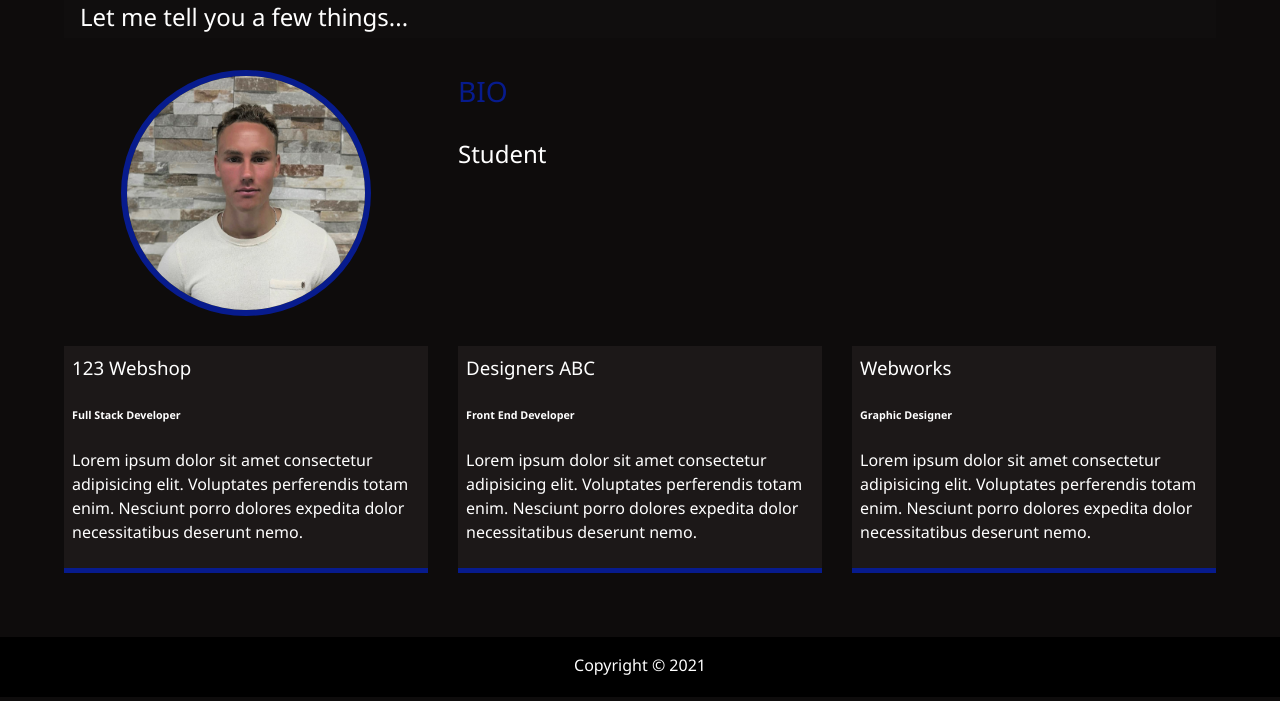
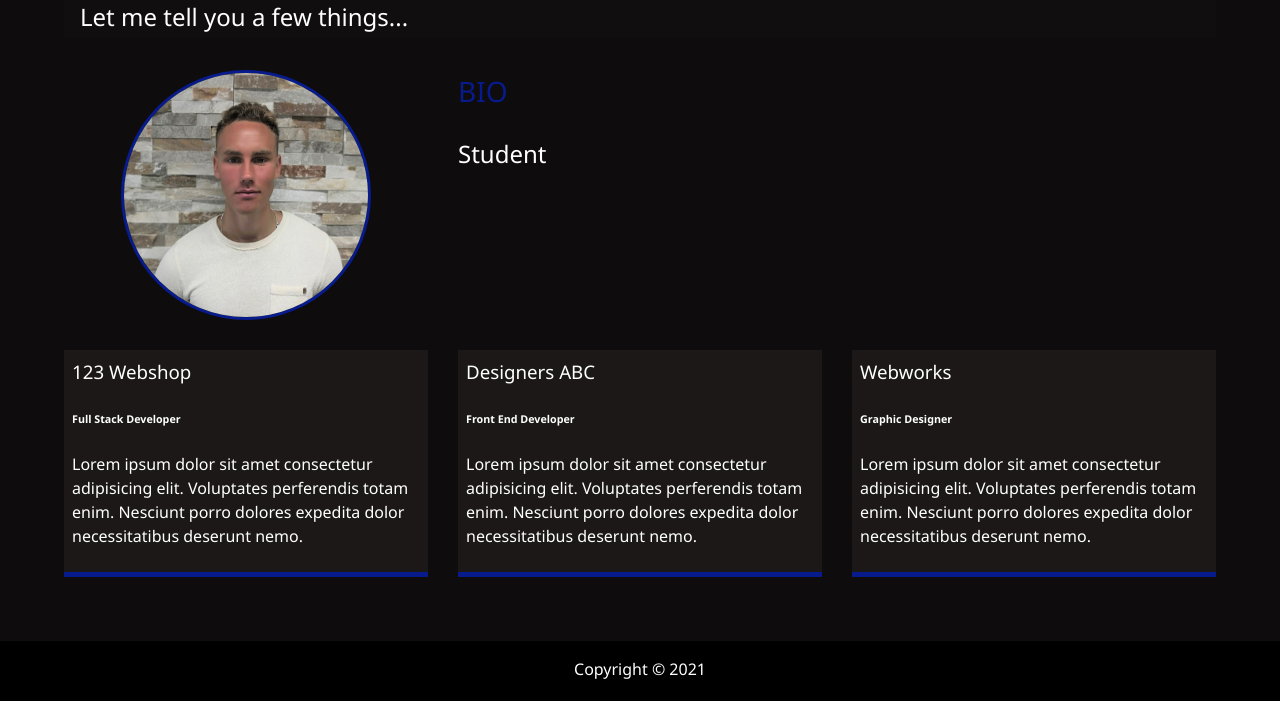
Before and after one commit to arttumau/modern_portfolio, a website: page dist/about.html in a window 1280 px wide. Shown: the part 176-877 px from the top of the page. Drawn offline with Linux system fonts and the light colour scheme.

Commit message:
Initial commit

```diff
--- a/scss/main.scss
+++ b/scss/main.scss
@@ -83,23 +83,23 @@ main {
     "job1 job2 job3";
   grid-template-columns: repeat(3, 1fr);
 
+  .bio-image {
+    grid-area: bioimage;
+    border: solid 3px $secondary-color;
+    border-radius: 50%;
+    background-size: cover;
+    vertical-align: middle;
+    margin: 0 auto;
+    width: 250px;
+    height: 250px;
+  }
   //.bio-image {
   //  grid-area: bioimage;
-  //  border: solid 3px $secondary-color;
+  //  margin: auto;
   //  border-radius: 50%;
-  //  background-size: cover;
-  //  vertical-align: middle;
-  //  margin: 0 auto;
-  //  width: 250px;
-  //  height: 250px;
+  //  border: $secondary-color 6px solid;
+  //  width: 250px; // W/O SIZING TOO BIG
   //}
-  .bio-image {
-    grid-area: bioimage;
-    margin: auto;
-    border-radius: 50%;
-    border: $secondary-color 6px solid;
-    width: 250px; // W/O SIZING TOO BIG
-  }
 
   .bio {
     grid-area: bio;
```
Also changed, not shown: dist/css/main.css.
